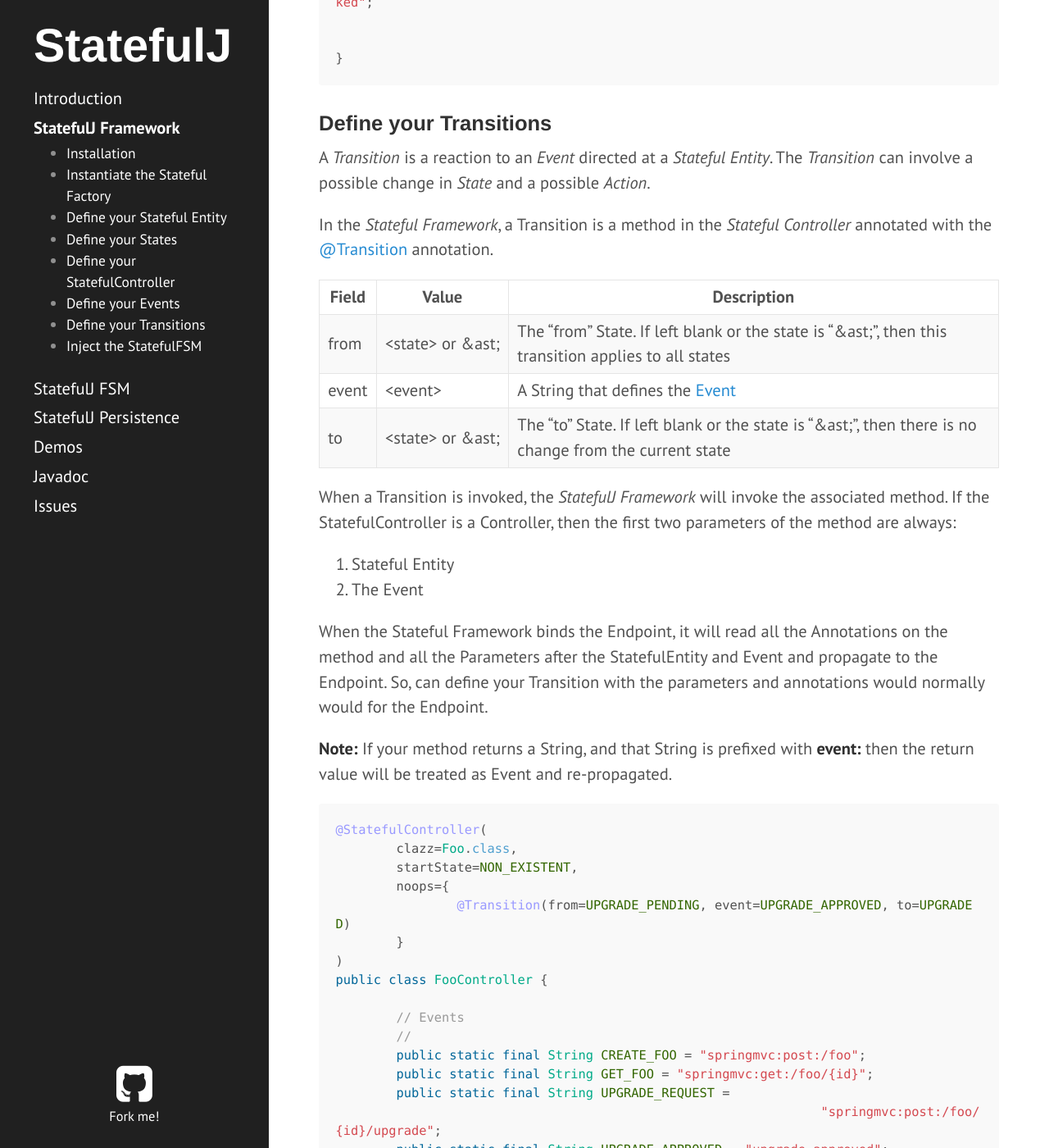
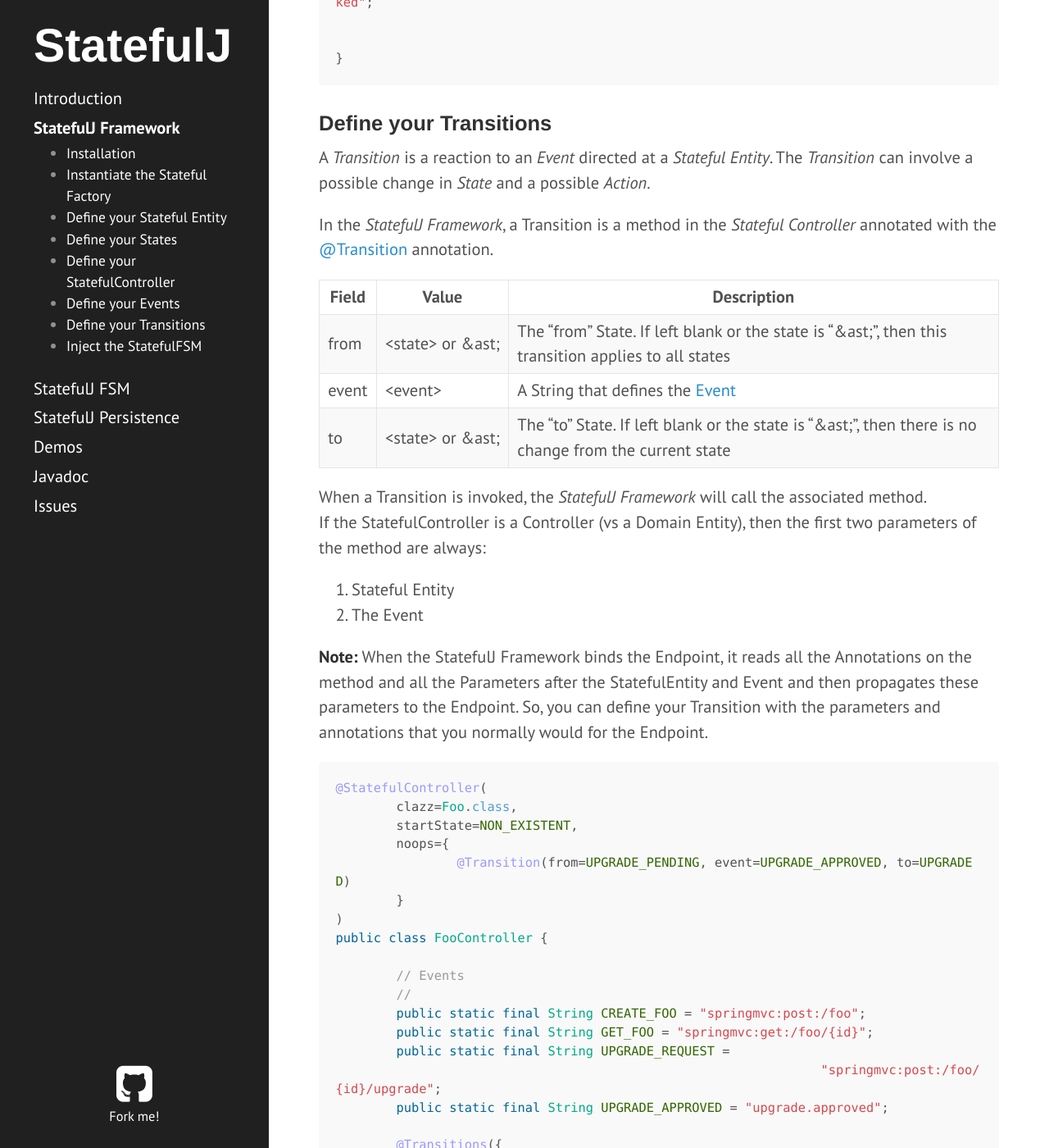
Before and after one commit to statefulj/statefulj, a Jekyll site: the page built from framework.md, in a window 1280 px wide and 1400 px high, scrolled down 8993 px. Shown: the whole window at 82% size. Built offline with Jekyll 4.4.1, drawn with Linux system fonts in a browser that asks for light colours; Markdown is read by kramdown in place of the engine named in the settings; some of the changed text lies outside the part shown.

Commit message:
Improve the documentation about re-propagating events

````diff
--- a/framework.md
+++ b/framework.md
@@ -294,7 +294,7 @@ public class FooController {
 
 A *Transition* is a reaction to an *Event* directed at a *Stateful Entity*.  The *Transition* can involve a possible change in *State* and a possible *Action*.
 
-In the *Stateful Framework*, a Transition is a method in the *Stateful Controller* annotated with the [@Transition](public/javadoc/org/statefulj/framework/core/annotations/Transition.html) annotation.
+In the *StatefulJ Framework*, a Transition is a method in the *Stateful Controller* annotated with the [@Transition](public/javadoc/org/statefulj/framework/core/annotations/Transition.html) annotation.
 
 | Field	    |Value 				         	| Description                                                |
 |---		|-------------------         	| -------------                                                                                        |
@@ -302,16 +302,15 @@ In the *Stateful Framework*, a Transition is a method in the *Stateful Controlle
 | event		| &lt;event&gt;				 	| A String that defines the [Event](#define-your-events) |
 | to		| &lt;state&gt;&nbsp;or&nbsp;&ast;	| The "to" State. If left blank or the state is "&ast;", then there is no change from the current state |
 
-When a Transition is invoked, the *StatefulJ Framework* will invoke the associated method.  If the StatefulController is a Controller, then the first two parameters of the method are always:
+When a Transition is invoked, the *StatefulJ Framework* will call the associated method.
+If the StatefulController is a Controller (vs a Domain Entity),
+then the first two parameters of the method are always:
 
 1. Stateful Entity
 2. The Event
 
-When the Stateful Framework binds the Endpoint, it will read all the Annotations on the method and all the Parameters after the StatefulEntity and
-Event and propagate to the Endpoint.  So, can define your  Transition with the parameters and annotations would normally would for the Endpoint.
-
-**Note:** If your method returns a String, and that String is prefixed with **event:** then
-the return value will be treated as Event and re-propagated.
+**Note:** When the StatefulJ Framework binds the Endpoint, it reads all the Annotations on the method and all the Parameters after the StatefulEntity and
+Event and then propagates these parameters to the Endpoint.  So, you can define your Transition with the parameters and annotations that you normally would for the Endpoint.
 
 ```java
 @StatefulController(
@@ -372,6 +371,35 @@ public class Foo {
 	}
 }
 ```
+#### Propagating Events and Non-Determinism
+
+If your method returns a String, and that String is prefixed with **event:**,
+then the return value will be treated as an Event and re-propagated.
+This can be used to implement *Non-Deterministic Transitions*.
+For example, you can define a *Transition* without a *to* but in the associated method,
+do further conditionals to determine an event to propagate.
+The returned event can then determine the actual State change.
+
+```java
+
+	@Transition(from=STATE_A, event=EVENT_A
+	private String doNonDeterministic(Foo foo, String event) {
+		if (foo.getBar().equals("b")) {
+			return "event:" + EVENT_B;
+		} else {
+			return "event:" + EVENT_C;
+		}
+	}
+
+	@Transitions({
+		@Transition(from=STATE_A, event=EVENT_B, to=STATE_B),
+		@Transition(from=STATE_A, event=EVENT_C, to=STATE_C)
+	})
+	private String doDeterministic(Foo foo, String event) {
+		System.out.println("Event = " + event);
+		System.out.println("State = " + foo.getState());
+	}
+```
 
 ### <a name="inject-stateful-fsm"></a> Inject the StatefulFSM
 
````
